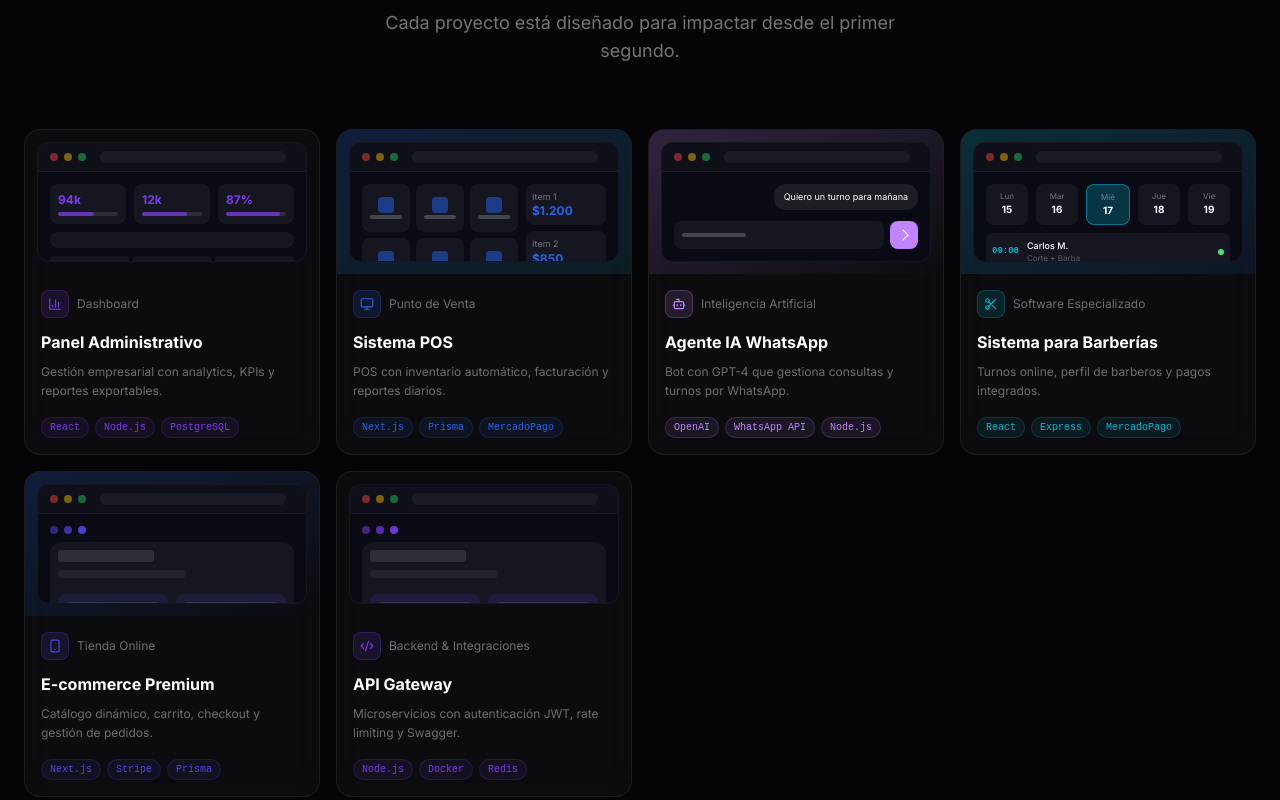
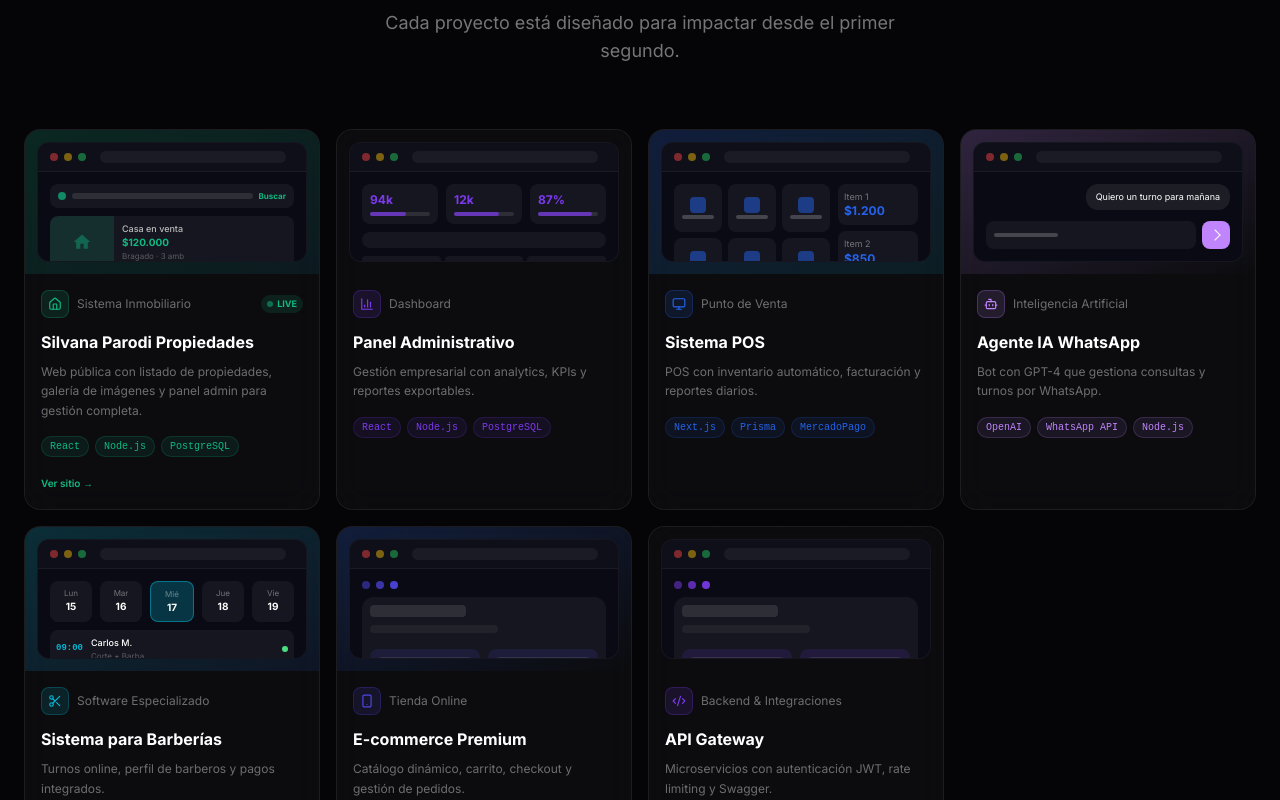
Before and after one commit to brunopighin/BJPSISTEMAS, a Next.js app: page / in a window 1280 px wide. Shown: the part 4080-4880 px from the top of the page. Built offline with nearby package versions, Linux system fonts and the light colour scheme.

Commit message:
Portfolio: agregar proyecto Silvana Parodi Propiedades
Agrega tarjeta real en la sección de trabajos con mockup de inmobiliaria,
badge LIVE y link directo al sitio en producción.

Co-Authored-By: Claude Sonnet 4.6 <noreply@anthropic.com>

```diff
--- a/components/Portfolio.tsx
+++ b/components/Portfolio.tsx
@@ -1,10 +1,22 @@
 "use client";
 import { useRef, useState } from "react";
 import { motion, useInView } from "framer-motion";
-import { Code2, Monitor, BarChart3, Smartphone, Bot, Scissors } from "lucide-react";
+import { Code2, Monitor, BarChart3, Smartphone, Bot, Scissors, Home } from "lucide-react";
 import { scrollToSection } from "@/lib/navUtils";
 
 const projects = [
+  {
+    title: "Silvana Parodi Propiedades",
+    category: "Sistema Inmobiliario",
+    description: "Web pública con listado de propiedades, galería de imágenes y panel admin para gestión completa.",
+    gradient: "from-emerald-600 via-teal-600 to-cyan-600",
+    bg: "from-emerald-600/20 to-cyan-600/10",
+    icon: Home,
+    tags: ["React", "Node.js", "PostgreSQL"],
+    accent: "#10B981",
+    mockupType: "realestate",
+    link: "https://www.silvanaparodipropiedades.com",
+  },
   {
     title: "Panel Administrativo",
     category: "Dashboard",
@@ -195,6 +207,39 @@ function MockupUI({ type, accent }: { type: string; accent: string }) {
     );
   }
 
+  if (type === "realestate") {
+    return (
+      <div className="p-3 h-full flex flex-col gap-2">
+        <div className="flex gap-1.5 bg-white/5 rounded-lg px-2 py-1.5 items-center">
+          <div className="w-2 h-2 rounded-full" style={{ backgroundColor: accent, opacity: 0.7 }} />
+          <div className="h-1.5 flex-1 bg-white/10 rounded" />
+          <div className="text-[8px] font-bold" style={{ color: accent }}>Buscar</div>
+        </div>
+        <div className="flex-1 flex flex-col gap-1.5">
+          {[
+            { label: "Casa en venta", price: "$120.000", loc: "Bragado", rooms: "3 amb" },
+            { label: "Departamento", price: "$65.000", loc: "Bragado Centro", rooms: "2 amb" },
+          ].map((prop, i) => (
+            <div key={i} className="flex gap-2 bg-white/5 rounded-lg overflow-hidden">
+              <div className="w-16 flex-shrink-0 rounded-l-lg" style={{ backgroundColor: `${accent}25`, minHeight: 36 }}>
+                <div className="w-full h-full flex items-center justify-center">
+                  <div className="w-5 h-5 opacity-40" style={{ color: accent }}>
+                    <svg viewBox="0 0 24 24" fill="currentColor"><path d="M10 20v-6h4v6h5v-8h3L12 3 2 12h3v8z"/></svg>
+                  </div>
+                </div>
+              </div>
+              <div className="flex-1 py-1.5 pr-2">
+                <div className="text-[9px] text-white/70 font-medium">{prop.label}</div>
+                <div className="text-[10px] font-bold" style={{ color: accent }}>{prop.price}</div>
+                <div className="text-[8px] text-white/30">{prop.loc} · {prop.rooms}</div>
+              </div>
+            </div>
+          ))}
+        </div>
+      </div>
+    );
+  }
+
   return (
     <div className="p-3 h-full flex flex-col gap-2">
       <div className="flex gap-1.5">
@@ -310,6 +355,12 @@ export default function Portfolio() {
                       </div>
                       <span className="text-xs text-white/40">{project.category}</span>
                     </div>
+                    {"link" in project && project.link && (
+                      <span className="flex items-center gap-1 text-[9px] font-bold px-1.5 py-0.5 rounded-full" style={{ backgroundColor: `${project.accent}20`, color: project.accent }}>
+                        <span className="w-1.5 h-1.5 rounded-full animate-pulse" style={{ backgroundColor: project.accent }} />
+                        LIVE
+                      </span>
+                    )}
                   </div>
 
                   <h3 className="text-base font-bold text-white mb-2 group-hover:text-violet-light transition-colors duration-200">
@@ -317,7 +368,7 @@ export default function Portfolio() {
                   </h3>
                   <p className="text-xs text-white/40 leading-relaxed mb-4">{project.description}</p>
 
-                  <div className="flex flex-wrap gap-1.5">
+                  <div className="flex flex-wrap gap-1.5 mb-3">
                     {project.tags.map((tag) => (
                       <span
                         key={tag}
@@ -332,6 +383,18 @@ export default function Portfolio() {
                       </span>
                     ))}
                   </div>
+                  {"link" in project && project.link && (
+                    <a
+                      href={project.link}
+                      target="_blank"
+                      rel="noopener noreferrer"
+                      className="inline-flex items-center gap-1 text-[10px] font-semibold transition-colors duration-200"
+                      style={{ color: project.accent }}
+                      onClick={(e) => e.stopPropagation()}
+                    >
+                      Ver sitio →
+                    </a>
+                  )}
                 </div>
 
                 {/* Bottom accent line */}
```
